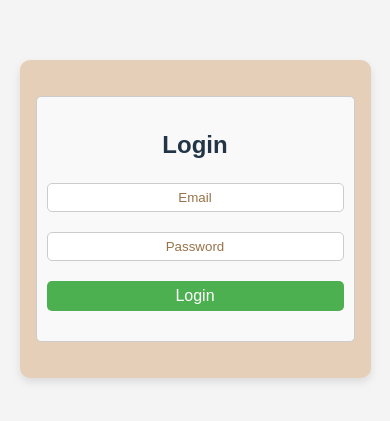
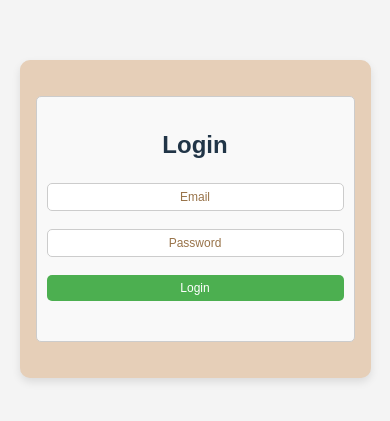
Before and after one commit to KaustubhBE/SalarySlips_Automation, a React (Vite) app in the folder frontend/: page /dashboard in a window 390 px wide. Shown: the part 187-608 px from the top of the page. Built offline with nearby package versions, Linux system fonts and the light colour scheme.

Commit message:
made changes in the dashboard

```diff
--- a/frontend/src/Batch-Processing.jsx
+++ b/frontend/src/Batch-Processing.jsx
@@ -55,7 +55,10 @@ function BatchProcessing() {
     try {
       const response = await fetch('http://127.0.0.1:5000/generate-salary-slips-batch', {
         method: 'POST',
-        headers: { 'Content-Type': 'application/json' },
+        headers: {
+          'Content-Type': 'application/json',
+          'X-User-Role': 'admin' // Set the user role to admin
+        },
         body: JSON.stringify(payload),
       });
 
--- a/frontend/src/Dashboard.css
+++ b/frontend/src/Dashboard.css
@@ -1,10 +1,11 @@
 .dashboard-container {
   max-width: 800px;
-    margin: 50px auto;
+  margin: 100px auto 50px; /* Added margin-top to bring the panel down */
   padding: 20px;
   border: 1px solid #ccc;
-    border-radius: 5px;
+  border-radius: 10px;
   background-color: #f9f9f9;
+  box-shadow: 0 4px 8px rgba(0, 0, 0, 0.1);
   box-sizing: border-box;
 }
 
@@ -12,27 +13,31 @@
 .dashboard-container h2 {
   text-align: center;
   margin-bottom: 20px;
+  color: #333;
 }
 
 .error {
   color: red;
   text-align: center;
+  margin-bottom: 20px;
 }
 
 .success {
   color: green;
   text-align: center;
+  margin-bottom: 20px;
 }
 
 form {
   display: flex;
   flex-direction: column;
-    gap: 10px;
-    margin-bottom: 20px;
+  gap: 15px;
+  margin-bottom: 30px;
 }
 
 form label {
   font-weight: bold;
+  color: #555;
 }
 
 form input,
@@ -40,15 +45,17 @@
   padding: 10px;
   border: 1px solid #ccc;
   border-radius: 5px;
+  font-size: 16px;
 }
 
 form button {
-    padding: 10px;
+  padding: 12px;
   background-color: #4CAF50;
   color: white;
   border: none;
   border-radius: 5px;
   cursor: pointer;
+  font-size: 16px;
   transition: background-color 0.3s ease;
 }
 
@@ -64,17 +71,19 @@
 
 table th,
 table td {
-    padding: 10px;
+  padding: 12px;
   border: 1px solid #ccc;
   text-align: left;
+  font-size: 16px;
 }
 
 table th {
   background-color: #f2f2f2;
+  color: #333;
 }
 
 table td button {
-    padding: 5px 10px;
+  padding: 8px 12px;
   background-color: #f44336;
   color: white;
   border: none;
@@ -88,7 +97,81 @@
 }
 
 table td select {
-    padding: 5px;
+  padding: 8px;
   border: 1px solid #ccc;
   border-radius: 5px;
+  font-size: 16px;
 }
+
+/* Responsive Design */
+@media (max-width: 768px) {
+  .dashboard-container {
+    padding: 15px;
+  }
+
+  form {
+    gap: 10px;
+  }
+
+  form input,
+  form select {
+    font-size: 14px;
+  }
+
+  form button {
+    padding: 10px;
+    font-size: 14px;
+  }
+
+  table th,
+  table td {
+    padding: 10px;
+    font-size: 14px;
+  }
+
+  table td button {
+    padding: 6px 10px;
+    font-size: 14px;
+  }
+
+  table td select {
+    padding: 6px;
+    font-size: 14px;
+  }
+}
+
+@media (max-width: 480px) {
+  .dashboard-container {
+    padding: 10px;
+  }
+
+  form {
+    gap: 8px;
+  }
+
+  form input,
+  form select {
+    font-size: 12px;
+  }
+
+  form button {
+    padding: 8px;
+    font-size: 12px;
+  }
+
+  table th,
+  table td {
+    padding: 8px;
+    font-size: 12px;
+  }
+
+  table td button {
+    padding: 4px 8px;
+    font-size: 12px;
+  }
+
+  table td select {
+    padding: 4px;
+    font-size: 12px;
+  }
+}
```
Lines whose indentation alone changed are shown as unchanged.
